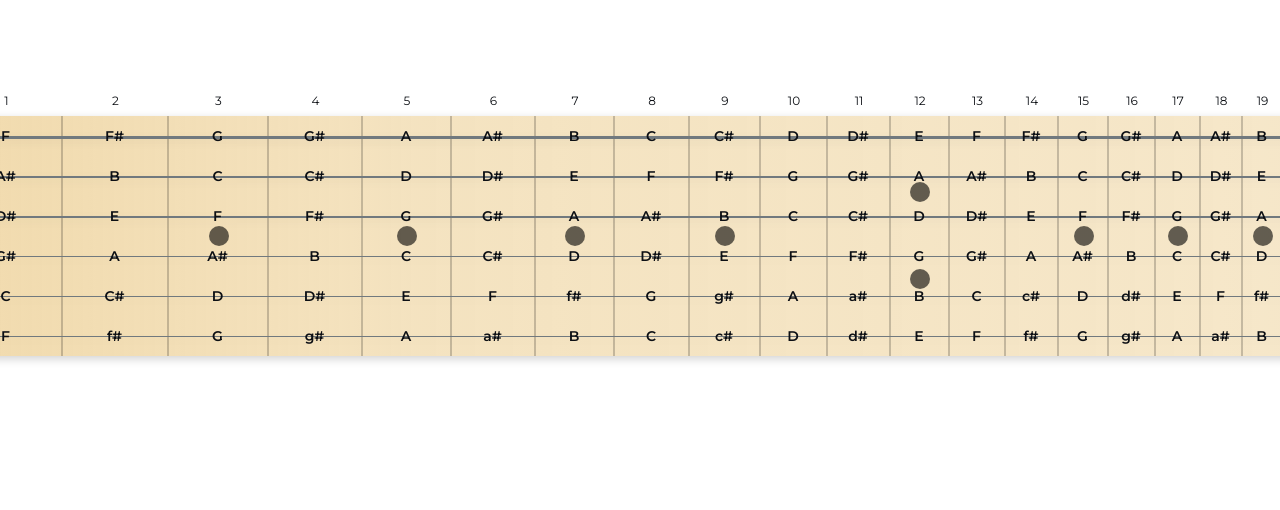
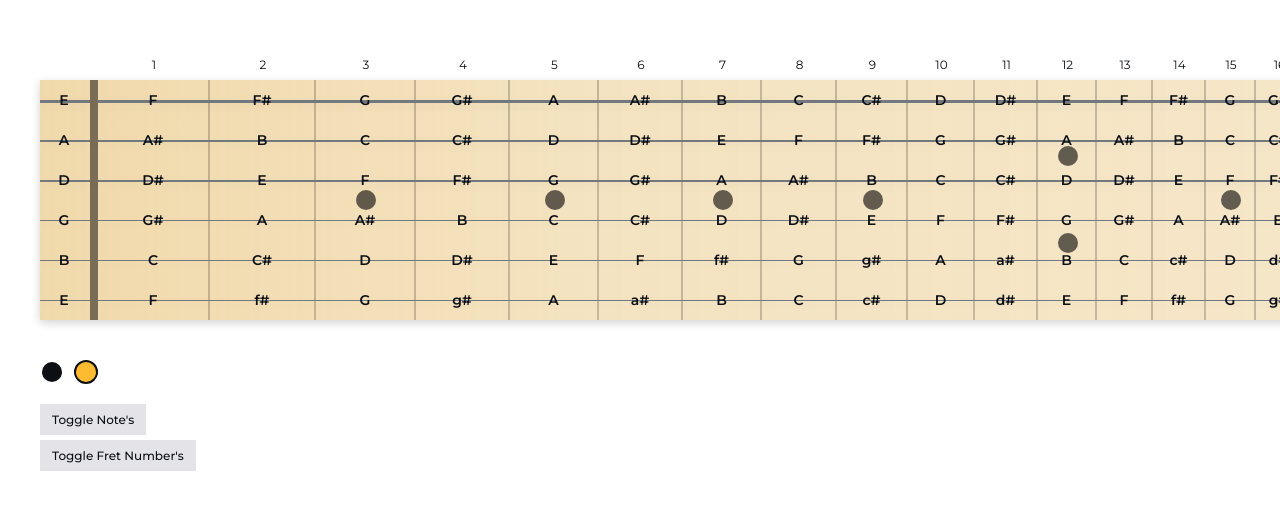
Before and after one commit to san-siva/Guitar-Fretboard-Visualizer, a React (Create React App) app: page / in a window 1280 px wide. Shown: the part 134-644 px from the top of the page. Built offline with nearby package versions, Linux system fonts and the light colour scheme.

Commit message:
Fixed buttons

```diff
--- a/package.json
+++ b/package.json
@@ -14,6 +14,7 @@
     "react-dom": "^18.2.0",
     "react-scripts": "5.0.1",
     "typescript": "^4.7.4",
+    "use-react-screenshot": "^3.0.0",
     "web-vitals": "^2.1.4"
   },
   "scripts": {
--- a/src/components/Home/index.scss
+++ b/src/components/Home/index.scss
@@ -1,8 +1,5 @@
 .home {
+  height: 100%;
   width: 100%;
-  height: 100%;
-  display: flex;
-  flex-direction: column;
-  align-items: center;
-  justify-content: center;
+  overflow-x: auto;
 }
--- a/src/components/misc/Button/index.scss
+++ b/src/components/misc/Button/index.scss
@@ -0,0 +1,17 @@
+.fret_revealer {
+	margin-bottom: auto;
+	cursor: pointer;
+	padding: 8px 12px;
+
+	font-weight: 500;
+	font-size: 12px;
+	color: #0c0f14;
+	background-color: #e4e4e8;
+
+	transition: all 0.3s ease-in-out;
+	margin-bottom: 5px;
+}
+
+.fret_revealer:hover {
+	background-color: #cdcdd0;
+}
--- a/src/components/misc/Button/index.tsx
+++ b/src/components/misc/Button/index.tsx
@@ -1,11 +1,11 @@
 import React from 'react';
 import './index.scss';
 
-const Button = ({ onClick = (id: string) => {}, id = '' }) => {
+const Button = ({ name = '', onClick = (id: string) => {}, id = '' }) => {
 	const handleClick = () => onClick(id);
 	return (
-		<button className="fret_revealer fret_revealer_last" onClick={handleClick}>
-			Toggle Positions
+		<button className="fret_revealer" onClick={handleClick}>
+			{name}
 		</button>
 	);
 };
--- a/src/components/misc/FretBoard/index.scss
+++ b/src/components/misc/FretBoard/index.scss
@@ -1,8 +1,26 @@
-.fret_board_container {
+.fret-board-outer-wrapper {
+	height: 100%;
+	width: 1495px;
+	padding: 0px 40px;
+	display: flex;
+	flex-direction: column;
+	align-items: center;
+	justify-content: center;
+}
+
+.fret-board-inner-wrapper {
+	width: 100%;
+	display: flex;
+	flex-direction: column;
+	align-items: center;
+	justify-content: center;
+}
+
+.fret-board-container {
 	position: relative;
 
 	width: auto;
-	margin-bottom: 40px;;
+	margin-bottom: 40px;
 	display: flex;
 	flex-direction: row;
 	align-items: center;
@@ -20,7 +38,7 @@
 	);
 }
 
-.fret_board {
+.fret-board {
 	overflow: hidden;
 	height: 240px;
 	width: auto;
@@ -51,6 +69,10 @@
 	background-color: transparent;
 	cursor: pointer;
 	position: relative;
+}
+
+.fret-board-container-hidden .item > p {
+	opacity: 0 !important;
 }
 
 .item-row-last {
@@ -185,14 +207,12 @@
 }
 
 .dots-6 {
-
 	left: calc(
 		112px + 106px + 100px + 94px + 89px + 84px + 79px + 75px + 71px + 67px +
 			63px + 59px + 56px + 53px
 	);
 	width: 50px;
 }
-
 
 .dots-7 {
 	left: calc(
@@ -218,8 +238,7 @@
 	width: 35px;
 }
 
-
-.fret_board_open {
+.fret-board-open-notes {
 	position: relative;
 	height: 240px;
 	width: 50px;
@@ -266,6 +285,12 @@ body > h3 {
 	grid-template-columns: 112px 106px 100px 94px 89px 84px 79px 75px 71px 67px 63px 59px 56px 53px 50px 47px 45px 42px 40px 37px 35px 33px;
 	margin-top: auto;
 	margin-bottom: 8px;
+
+	transition: all 0.3s ease-in;
+}
+
+.fret-numbers-hidden {
+	opacity: 0;
 }
 
 .fret-number {
--- a/src/components/misc/FretBoard/index.tsx
+++ b/src/components/misc/FretBoard/index.tsx
@@ -303,9 +303,14 @@ const FretBoard = () => {
 		{ id: 'c#-61', title: 'c#', isLastRow: false },
 		{ id: 'd-61', title: 'D', isLastRow: true }
 	];
+	const handleToggleFrets = () => {
+		toggleFretNumbers(prevVal => !prevVal);
+	};
+	const handleToggleNotes = () => {
+		toggleFretNotes(prevVal => !prevVal);
+	};
 	return (
-		<div className="fret-board-container">
-			<div className="fret-board">
+		<div className="fret-board-outer-wrapper">
 			<div
 				className={`${
 					isFretNumbersEnabled ? '' : 'fret-numbers-hidden'
@@ -336,10 +341,10 @@ const FretBoard = () => {
 			</div>
 			<div
 				className={`${
-						isFretNumbersEnabled ? '' : 'fret_board_container_notes_hidden'
-					} fret_board_container`}
+					isFretNotesEnabled ? '' : 'fret-board-container-hidden'
+				} fret-board-container`}
 			>
-					<div className="fret_board_open">
+				<div className="fret-board-open-notes">
 					{openNotes.map(el => (
 						<div
 							key={el.id}
@@ -363,7 +368,7 @@ const FretBoard = () => {
 					<div className="string string-2"></div>
 					<div className="string string-1"></div>
 				</div>
-					<div className="fret_board">
+				<div className="fret-board">
 					{closedNotes.map(el => (
 						<div
 							key={el.id}
@@ -416,10 +421,11 @@ const FretBoard = () => {
 					</div>
 				</div>
 			</div>
-			</div>
 			<FretToolbar
 				onClickMarker={onClickMarker}
 				activeMarker={selectedMarker}
+				onToggleFrets={handleToggleFrets}
+				onToggleNotes={handleToggleNotes}
 			/>
 		</div>
 	);
--- a/src/components/misc/FretToolBar/index.scss
+++ b/src/components/misc/FretToolBar/index.scss
@@ -4,6 +4,7 @@
 	flex-direction: column;
 	align-items: flex-start;
 	justify-content: flex-start;
+	margin-bottom: auto;
 }
 
 .markers {
--- a/src/components/misc/FretToolBar/index.tsx
+++ b/src/components/misc/FretToolBar/index.tsx
@@ -1,11 +1,15 @@
 import React from 'react';
 import Marker from '../Marker';
+import Button from '../Button';
 import './index.scss';
 
 const FretToolbar = ({
 	onClickMarker = (isBasic: boolean) => {},
+	onToggleNotes = () => {},
+	onToggleFrets = () => {},
 	activeMarker = 1
 }) => {
+
 	return (
 		<div className="fret-tool-bar">
 			<div className="markers">
@@ -16,6 +20,8 @@ const FretToolbar = ({
 					isBasic={false}
 				/>
 			</div>
+			<Button name="Toggle Note's" onClick={onToggleNotes}/>
+			<Button name="Toggle Fret Number's" onClick={onToggleFrets}/>
 		</div>
 	);
 };
```
Also changed, not shown: 1 other file (tests, documents, lock files or other folders). Lines whose indentation alone changed are shown as unchanged.
